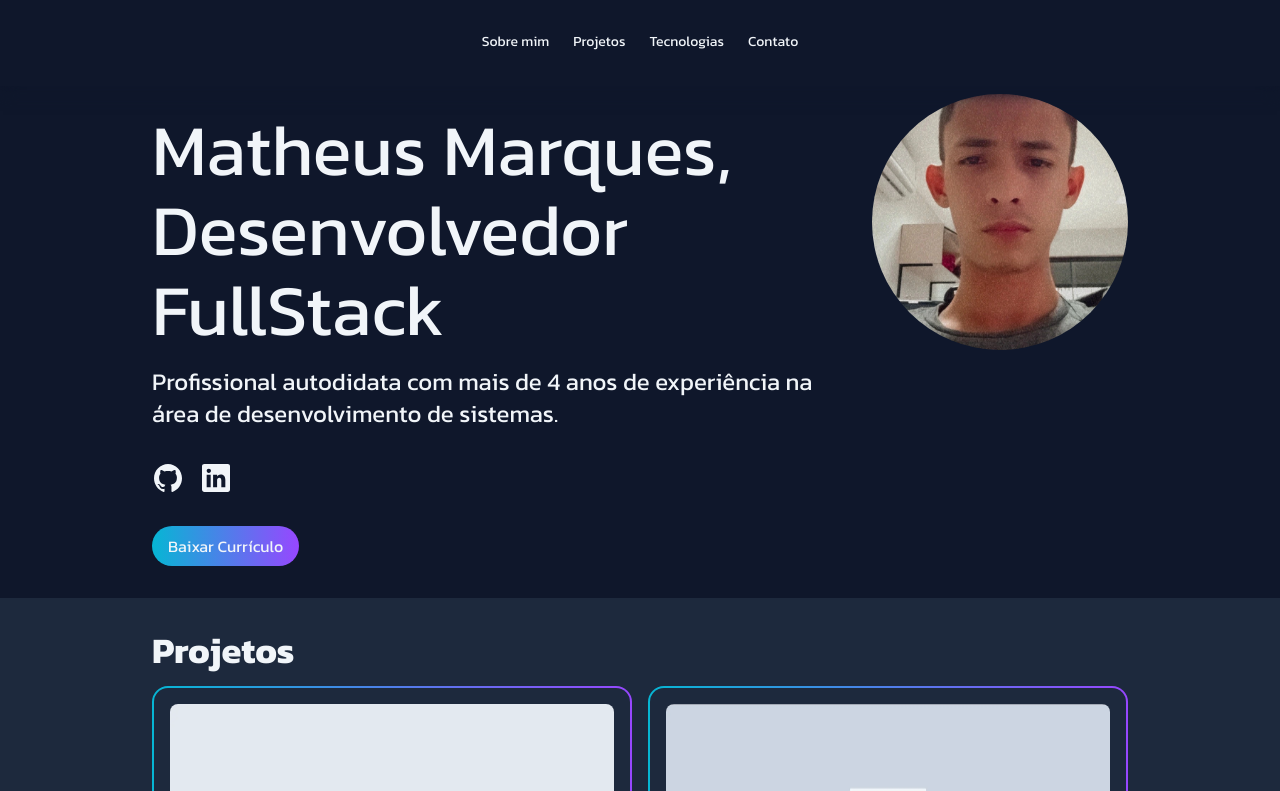
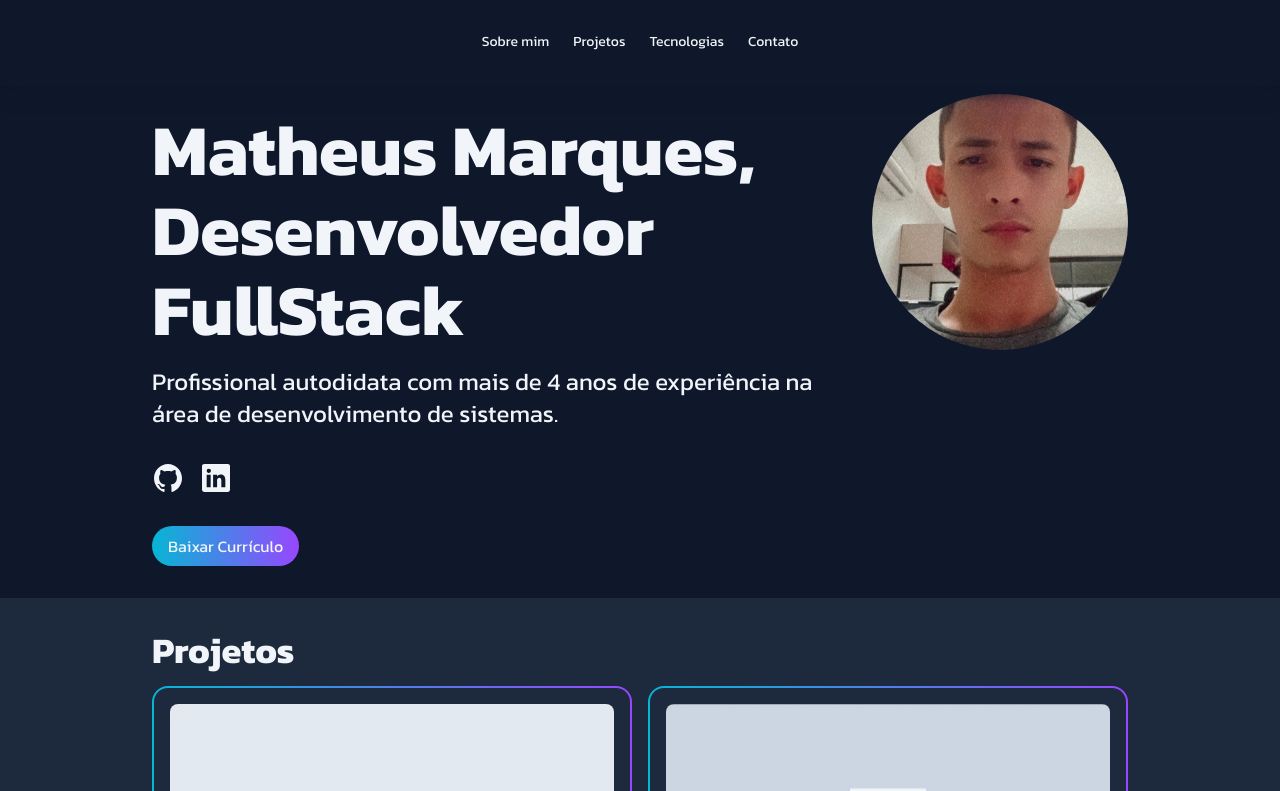
Before and after one commit to matheuspbmarques/portfolio, a Next.js app: page / in a window 1280 px wide. Shown: the top 791 px of the page. Built offline with nearby package versions, Linux system fonts and the light colour scheme.

Commit message:
ui: change the h1 font style

```diff
--- a/components/sections/About.tsx
+++ b/components/sections/About.tsx
@@ -26,7 +26,7 @@ export default function About({ id }: AboutProps) {
     >
       <div className="flex flex-col items-center mt-4 sm:items-start">
         <h1
-          className={`${fonts.kanitText.className} text-slate-100 text-2xl text-center sm:text-5xl sm:leading-12 lg:text-7xl sm:text-left lg:leading-20`}
+          className={`${fonts.kanitSmallTitle.className} text-slate-100 text-2xl text-center sm:text-5xl sm:leading-12 lg:text-7xl sm:text-left lg:leading-20`}
         >
           Matheus Marques,
           <br />
```
